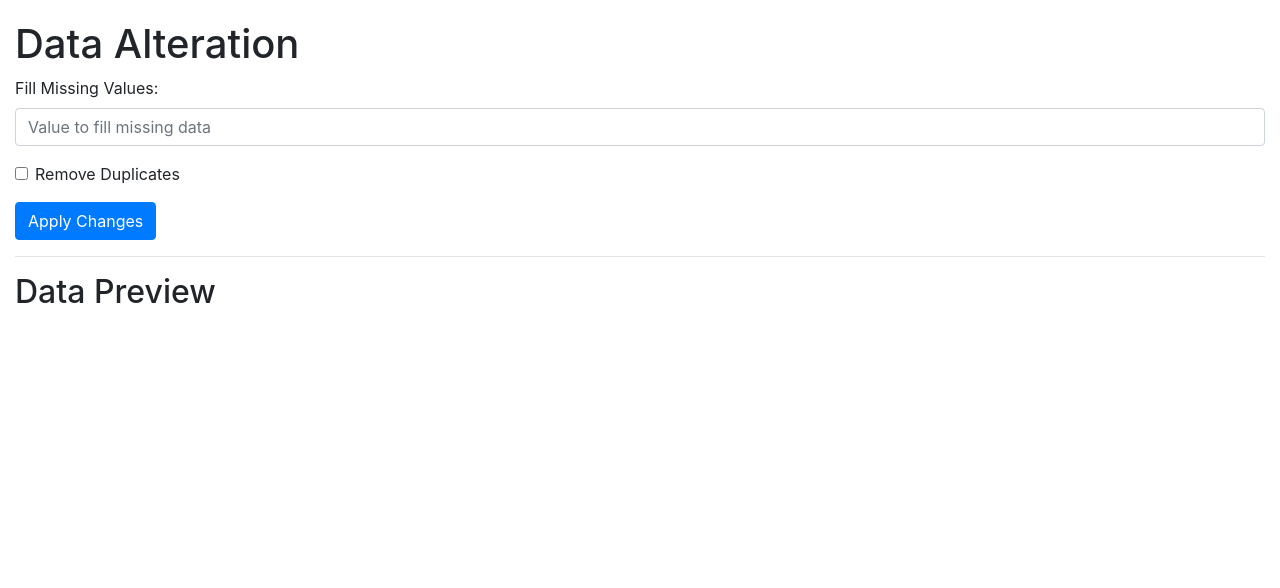
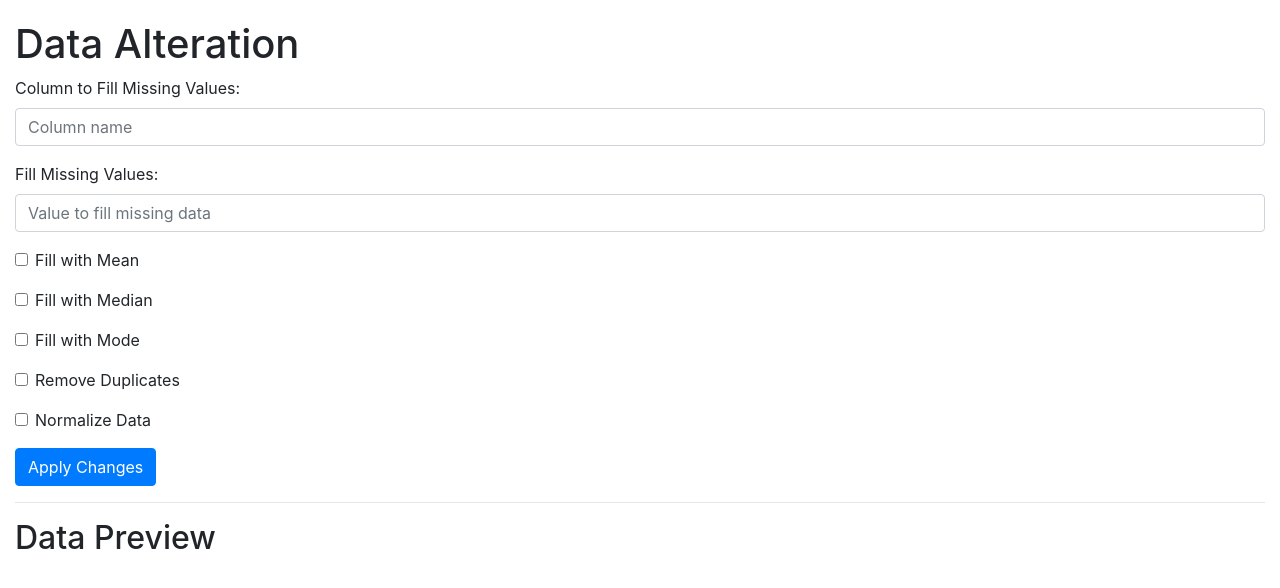
Before and after one commit to nehapro1/Mini_Project, a Flask app: template templates/data_alteration.html in a window 1280 px wide. Shown: the part 76-664 px from the top of the page. Run offline with Flask 3, Linux system fonts and the light colour scheme; the template is opened without the code that fills it, so the values that code supplies are empty; some libraries are stand-ins or nearby versions.

Commit message:
Update data_alteration.html

```diff
--- a/templates/data_alteration.html
+++ b/templates/data_alteration.html
@@ -2,15 +2,36 @@
 {% block title %}Data Alteration{% endblock %}
 {% block content %}
 <h1>Data Alteration</h1>
-<form method="post" novalidate>
+<form method="post" class="needs-validation" novalidate>
+    <div class="form-group">
+        <label for="fill_column">Column to Fill Missing Values:</label>
+        <input type="text" class="form-control" id="fill_column" name="fill_column" placeholder="Column name">
+        <div class="invalid-feedback">Please enter a column name.</div>
+    </div>
     <div class="form-group">
         <label for="fill_value">Fill Missing Values:</label>
         <input type="text" class="form-control" id="fill_value" name="fill_value" placeholder="Value to fill missing data">
         <div class="invalid-feedback">Please enter a value.</div>
     </div>
     <div class="form-group form-check">
+        <input type="checkbox" class="form-check-input" id="fill_mean" name="fill_mean">
+        <label class="form-check-label" for="fill_mean">Fill with Mean</label>
+    </div>
+    <div class="form-group form-check">
+        <input type="checkbox" class="form-check-input" id="fill_median" name="fill_median">
+        <label class="form-check-label" for="fill_median">Fill with Median</label>
+    </div>
+    <div class="form-group form-check">
+        <input type="checkbox" class="form-check-input" id="fill_mode" name="fill_mode">
+        <label class="form-check-label" for="fill_mode">Fill with Mode</label>
+    </div>
+    <div class="form-group form-check">
         <input type="checkbox" class="form-check-input" id="drop_duplicates" name="drop_duplicates">
         <label class="form-check-label" for="drop_duplicates">Remove Duplicates</label>
+    </div>
+    <div class="form-group form-check">
+        <input type="checkbox" class="form-check-input" id="normalize" name="normalize">
+        <label class="form-check-label" for="normalize">Normalize Data</label>
     </div>
     <button type="submit" class="btn btn-primary">Apply Changes</button>
 </form>
```
